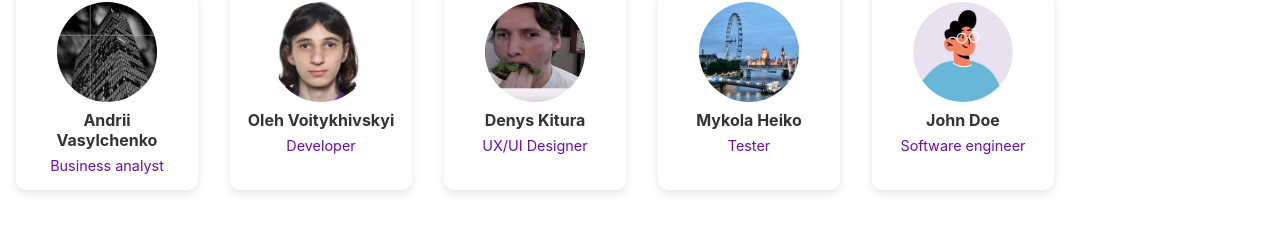
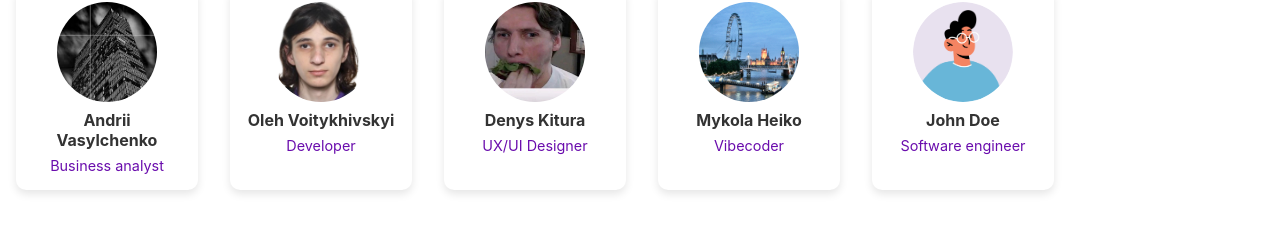
Before and after one commit to Andrii447/simple-landing-page, a React (Create React App) app: page / in a window 1280 px wide. Shown: the part 144-371 px from the top of the page. Built offline with nearby package versions, Linux system fonts and the light colour scheme.

Commit message:
Update Body.js

```diff
--- a/src/components/Body.js
+++ b/src/components/Body.js
@@ -32,7 +32,7 @@
         <img src={"/photo_heiko.jpeg"} alt="Mykola Heiko" style={styles.photo} />
         <div style={styles.textContainer}>
           <h2 style={styles.name}>Mykola Heiko</h2>
-          <p style={styles.position}>Tester</p>
+          <p style={styles.position}>Vibecoder</p>
         </div>
       </div>
 
```
